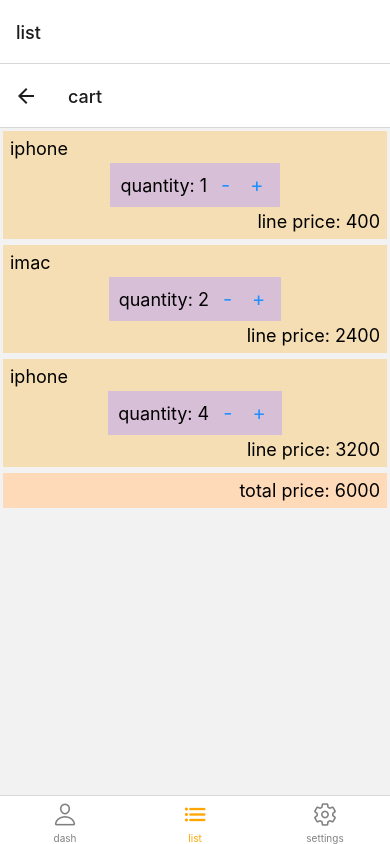
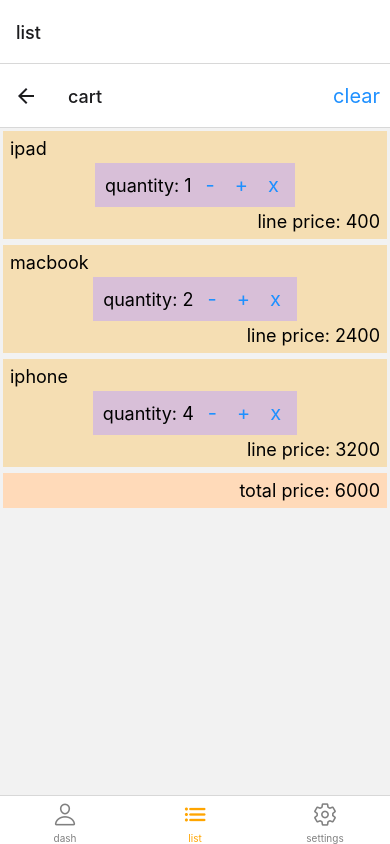
Before and after one commit to LaurenceWelch/proj3, a React Native app: screen /cart in a window 390 px wide. Built offline with nearby package versions, Linux system fonts and the light colour scheme.

Commit message:
cart: add, removeOne, removeAll, clear

```diff
--- a/src/consts.tsx
+++ b/src/consts.tsx
@@ -3,10 +3,10 @@
 export const TODO_KEY = 'todoList';
 
 export const PRODUCTS: Product[] = [
-  {id: 1, title: 'ipad', price: 400, quantity: 1},
-  {id: 2, title: 'macbook', price: 1200, quantity: 1},
-  {id: 3, title: 'iphone', price: 800, quantity: 1},
-  {id: 4, title: 'switch', price: 300, quantity: 1},
-  {id: 5, title: 'keyboard', price: 40, quantity: 1},
-  {id: 6, title: 'monitor', price: 200, quantity: 1},
+  {id: 1, title: 'ipad', price: 400, quantity: 1, linePrice: 400},
+  {id: 2, title: 'macbook', price: 1200, quantity: 1, linePrice: 1200},
+  {id: 3, title: 'iphone', price: 800, quantity: 1, linePrice: 800},
+  {id: 4, title: 'switch', price: 300, quantity: 1, linePrice: 300},
+  {id: 5, title: 'keyboard', price: 40, quantity: 1, linePrice: 40},
+  {id: 6, title: 'monitor', price: 200, quantity: 1, linePrice: 200},
 ];
--- a/src/features/cartSlice.tsx
+++ b/src/features/cartSlice.tsx
@@ -1,10 +1,11 @@
 import {createSlice} from '@reduxjs/toolkit';
 import {CartState} from '../types';
+import {PRODUCTS} from '../consts';
 
 const initialState: CartState = {
   list: [
-    {id: 1, title: 'iphone', price: 400, linePrice: 400, quantity: 1},
-    {id: 2, title: 'imac', price: 1200, linePrice: 2400, quantity: 2},
+    {id: 1, title: 'ipad', price: 400, linePrice: 400, quantity: 1},
+    {id: 2, title: 'macbook', price: 1200, linePrice: 2400, quantity: 2},
     {id: 3, title: 'iphone', price: 800, linePrice: 3200, quantity: 4},
   ],
   totalPrice: 6000,
@@ -15,10 +16,52 @@
   initialState,
   reducers: {
     add: (state, action) => {
-      // something
+      const pi = PRODUCTS.findIndex(data => data.id === action.payload);
+      const ci = state.list.findIndex(data => data.id === action.payload);
+      if (pi !== -1) {
+        // if not in cart
+        if (ci === -1) {
+          state.list.push(PRODUCTS[pi]);
+          state.totalPrice += PRODUCTS[pi].price;
+        }
+        // if in cart
+        else {
+          const ref = state.list[ci];
+          ref.quantity++;
+          ref.linePrice += ref.price;
+          state.totalPrice += ref.price;
+        }
+      }
+    },
+    removeOne: (state, action) => {
+      const ci = state.list.findIndex(data => data.id === action.payload);
+      // if id is in cart
+      if (ci !== -1) {
+        const ref = state.list[ci];
+        state.totalPrice -= ref.price;
+        ref.linePrice -= ref.price;
+        ref.quantity -= 1;
+        // removed last item
+        if (ref.quantity === 0) {
+          state.list.splice(ci, 1);
+        }
+      }
+    },
+    removeAll: (state, action) => {
+      const ci = state.list.findIndex(data => data.id === action.payload);
+      // if id is in cart
+      if (ci !== -1) {
+        const ref = state.list[ci];
+        state.totalPrice -= ref.linePrice;
+        state.list.splice(ci, 1);
+      }
+    },
+    clear: state => {
+      state.list = [];
+      state.totalPrice = 0;
     },
   },
 });
 
-export const {add} = cartSlice.actions;
+export const {add, removeOne, removeAll, clear} = cartSlice.actions;
 export default cartSlice.reducer;
--- a/src/screens/ProductScreen/Cart.tsx
+++ b/src/screens/ProductScreen/Cart.tsx
@@ -1,11 +1,12 @@
-import {View, StyleSheet, Text} from 'react-native';
+import {View, StyleSheet} from 'react-native';
 import React, {useCallback} from 'react';
 import {FlatList} from 'react-native';
-import {useSelector} from 'react-redux';
+import {useDispatch, useSelector} from 'react-redux';
 import {RootState} from '../../store';
 import {Product} from '../../types';
 import MyText from '../../components/MyText';
 import MyButton from '../../components/MyButton';
+import {add, removeAll, removeOne} from '../../features/cartSlice';
 
 const Cart = () => {
   const data = useSelector((state: RootState) => state.cart);
@@ -48,15 +49,29 @@
   );
 };
 
-const ListItem = ({title, quantity, linePrice}: Product) => {
+const ListItem = ({id, title, quantity, linePrice}: Product) => {
+  const dispatch = useDispatch();
   return (
     <View style={styles.listItem}>
       <MyText>{title}</MyText>
       <View style={styles.textContainer}>
         <View style={styles.text}>
           <MyText>quantity: {quantity}</MyText>
-          <MyButton title={'-'} submit={() => {}} disabled={false} />
-          <MyButton title={'+'} submit={() => {}} disabled={false} />
+          <MyButton
+            title={'-'}
+            submit={() => dispatch(removeOne(id))}
+            disabled={false}
+          />
+          <MyButton
+            title={'+'}
+            submit={() => dispatch(add(id))}
+            disabled={false}
+          />
+          <MyButton
+            title={'x'}
+            submit={() => dispatch(removeAll(id))}
+            disabled={false}
+          />
         </View>
       </View>
       <View style={styles.linePrice}>
--- a/src/screens/ProductScreen/Products.tsx
+++ b/src/screens/ProductScreen/Products.tsx
@@ -4,6 +4,8 @@
 import {Product} from '../../types';
 import MyText from '../../components/MyText';
 import MyButton from '../../components/MyButton';
+import {useDispatch} from 'react-redux';
+import {add} from '../../features/cartSlice';
 
 const Products = () => {
   const render = useCallback(
@@ -29,7 +31,8 @@
   );
 };
 
-const ListItem = ({title, price}: Product) => {
+const ListItem = ({id, title, price}: Product) => {
+  const dispatch = useDispatch();
   return (
     <View style={styles.listItem}>
       <View style={styles.listText}>
@@ -37,7 +40,13 @@
         <MyText>price: {price}</MyText>
       </View>
       <View style={styles.buttonView}>
-        <MyButton title={'add to cart'} submit={() => {}} disabled={false} />
+        <MyButton
+          title={'add to cart'}
+          submit={() => {
+            dispatch(add(id));
+          }}
+          disabled={false}
+        />
       </View>
     </View>
   );
--- a/src/screens/ProductScreen/index.tsx
+++ b/src/screens/ProductScreen/index.tsx
@@ -6,21 +6,34 @@
 import Cart from './Cart';
 import MyButton from '../../components/MyButton';
 import {useNavigation} from '@react-navigation/native';
+import {useDispatch} from 'react-redux';
+import {clear} from '../../features/cartSlice';
 
 const Stack = createNativeStackNavigator();
 
 const ProductScreen = () => {
   const navigation = useNavigation();
+  const dispatch = useDispatch();
 
   const headerFun = useCallback(() => {
     return (
       <MyButton
         title={'Cart'}
-        submit={() => navigation.navigate('cart')}
+        submit={() => navigation.navigate('cart' as never)}
         disabled={false}
       />
     );
   }, [navigation]);
+
+  const clearFun = useCallback(() => {
+    return (
+      <MyButton
+        title={'clear'}
+        submit={() => dispatch(clear())}
+        disabled={false}
+      />
+    );
+  }, [dispatch]);
 
   return (
     <Stack.Navigator>
@@ -29,7 +42,11 @@
         component={Products}
         options={{headerRight: headerFun}}
       />
-      <Stack.Screen name={'cart'} component={Cart} />
+      <Stack.Screen
+        name={'cart'}
+        component={Cart}
+        options={{headerRight: clearFun}}
+      />
     </Stack.Navigator>
   );
 };
```
